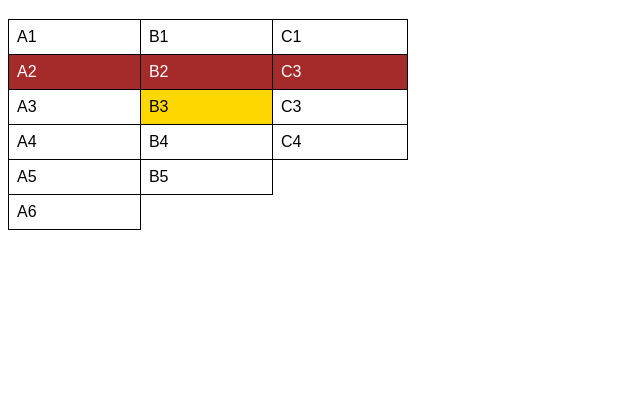
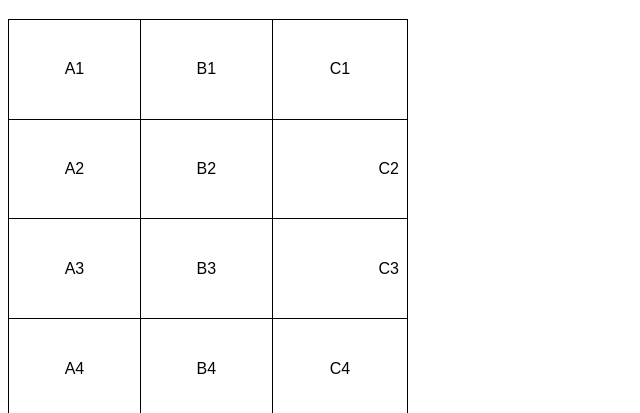
Before and after one commit to Joaquim-Mahuma/html-css, a plain HTML site: page exercicios/ex023/tabela001.html in a window 1280 px wide. Shown: the part 61-474 px from the top of the page, without its empty margins (0-640 px from the left). Drawn offline with Linux system fonts and the light colour scheme.

Commit message:
atualizei a tabela

```diff
--- a/exercicios/ex023/tabela001.html
+++ b/exercicios/ex023/tabela001.html
@@ -11,22 +11,21 @@
 
         table {
             width: 400px;
+            height: 400px;
             border-collapse: collapse;
+
         }
 
         td {
+            text-align: center; /*Alinhamento horizontal*/
+            vertical-align: middle;  /*Alinhamento vertical*/
             border: 1px solid black;
 
             padding: 8px;
         }
 
-        tr.linha {
-            background-color: brown;
-            color: white;
-        }
-
-        td.dado {
-            background-color: gold;
+        .numero {
+            text-align: right;
         }
     </style>
 </head>
@@ -48,16 +47,16 @@
             <td>C1</td>
         </tr>
 
-        <tr class="linha"> <!--Segunda linha-->
+        <tr> <!--Segunda linha-->
             <td>A2</td>
             <td>B2</td>
-            <td>C3</td>
+            <td class="numero">C2</td>
         </tr>
 
         <tr> <!--Terceira linha-->
             <td>A3</td>
-            <td  class="dado">B3</td>
-            <td>C3</td>
+            <td >B3</td>
+            <td class="numero">C3</td>
         </tr>
 
         <tr> <!--Quarta linha-->
@@ -66,14 +65,6 @@
             <td>C4</td>
         </tr>
 
-        <tr>
-            <td>A5</td>
-            <td>B5</td>
-        </tr>
-
-        <tr>
-            <td>A6</td>
-        </tr>
     </table>
 </body>
 </html>
```
